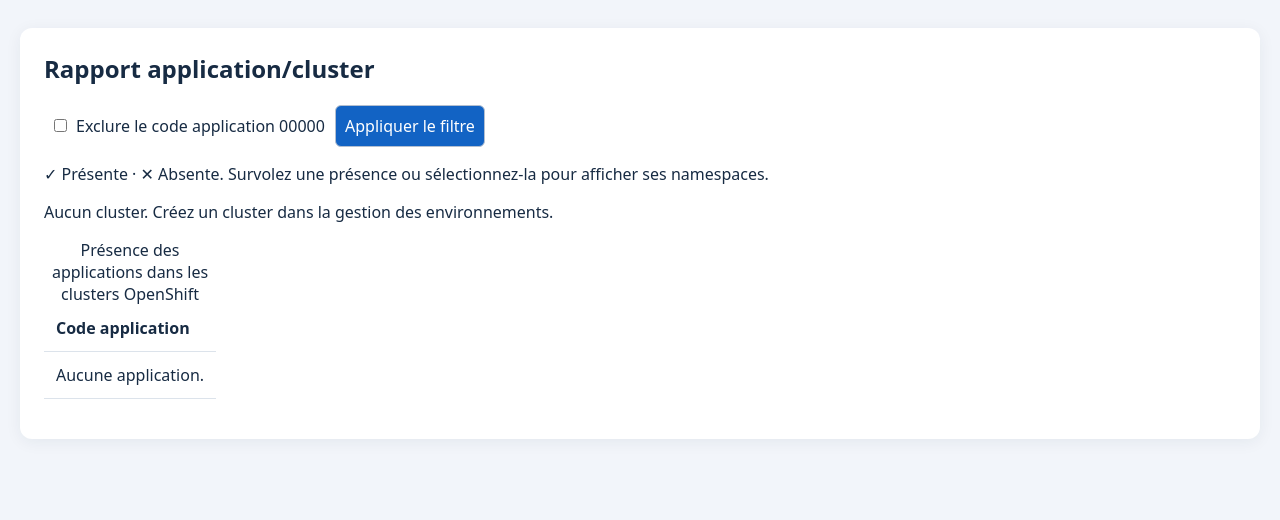
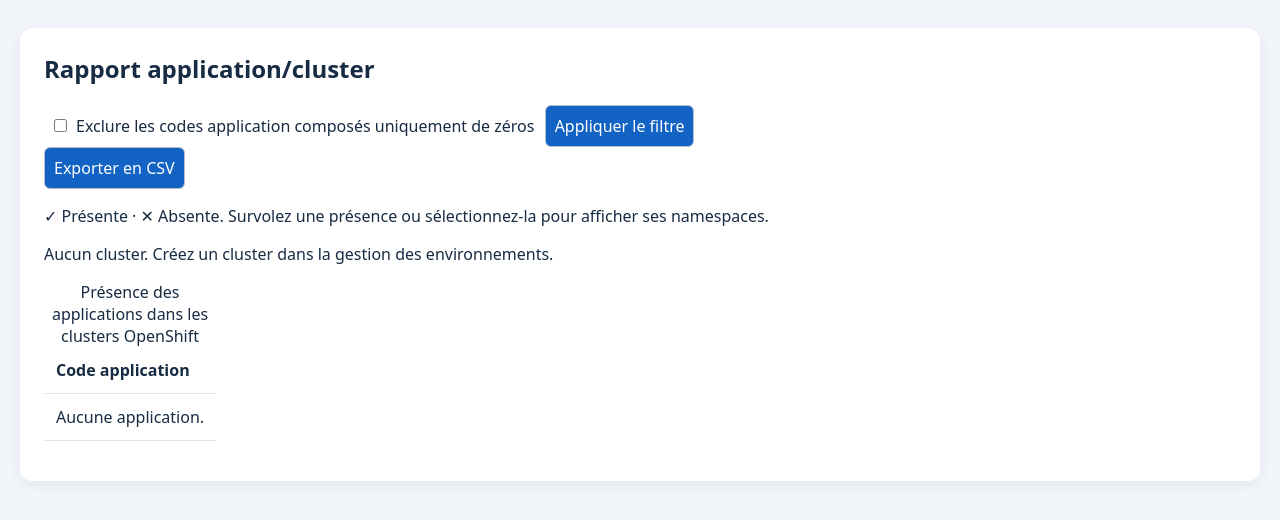
Before and after one commit to brahimouali/ocp-tools, a Flask app: page /reports/applications-clusters in a window 1280 px wide. Shown: the part 134-654 px from the top of the page. Run offline with Flask 3, Linux system fonts and the light colour scheme; data that the repository does not hold is empty.

Commit message:
Export filtered application codes to CSV and exclude all-zero codes

```diff
--- a/app.py
+++ b/app.py
@@ -8,7 +8,7 @@ from pathlib import Path
 
 import requests
 import yaml
-from flask import Flask, flash, redirect, render_template, request, session, url_for, jsonify
+from flask import Flask, flash, redirect, render_template, request, session, url_for, jsonify, Response
 import secrets
 from itsdangerous import URLSafeTimedSerializer, BadSignature
 
@@ -101,8 +101,16 @@ def create_app(config=None):
         exclude_unknown = request.args.get('exclude_unknown') == '1'
         with db() as conn:
             applications = conn.execute(
-                'SELECT id,code FROM applications WHERE (? = 0 OR code != ?) ORDER BY code',
-                (exclude_unknown, '00000')).fetchall()
+                "SELECT id,code FROM applications WHERE (? = 0 OR code = '' OR ltrim(code, '0') != '') ORDER BY code",
+                (exclude_unknown,)).fetchall()
+            if request.args.get('export') == 'csv':
+                output = io.StringIO(newline='')
+                writer = csv.writer(output)
+                writer.writerow(['code_app'])
+                writer.writerows((application['code'],) for application in applications)
+                return Response(output.getvalue(), mimetype='text/csv', headers={
+                    'Content-Disposition': 'attachment; filename=applications.csv'
+                })
             clusters = conn.execute(
                 'SELECT c.id,c.title,e.title AS environment_title FROM clusters c '
                 'JOIN environments e ON e.id=c.environment_id ORDER BY e.title,c.title').fetchall()
--- a/templates/application_cluster_report.html
+++ b/templates/application_cluster_report.html
@@ -3,8 +3,13 @@
 <section>
   <h2>Rapport application/cluster</h2>
   <form method="get">
-    <label class="report-filter"><input type="checkbox" name="exclude_unknown" value="1" {% if exclude_unknown %}checked{% endif %}>Exclure le code application 00000</label>
+    <label class="report-filter"><input type="checkbox" name="exclude_unknown" value="1" {% if exclude_unknown %}checked{% endif %}>Exclure les codes application composés uniquement de zéros</label>
     <button>Appliquer le filtre</button>
+  </form>
+  <form method="get" class="report-export">
+    <input type="hidden" name="export" value="csv">
+    {% if exclude_unknown %}<input type="hidden" name="exclude_unknown" value="1">{% endif %}
+    <button>Exporter en CSV</button>
   </form>
   <p>✓ Présente · ✕ Absente. Survolez une présence ou sélectionnez-la pour afficher ses namespaces.</p>
   {% if not clusters %}<p>Aucun cluster. Créez un cluster dans la gestion des environnements.</p>{% endif %}
```
Also changed, not shown: tests/test_app.py (+28 -0 lines), README.md.
